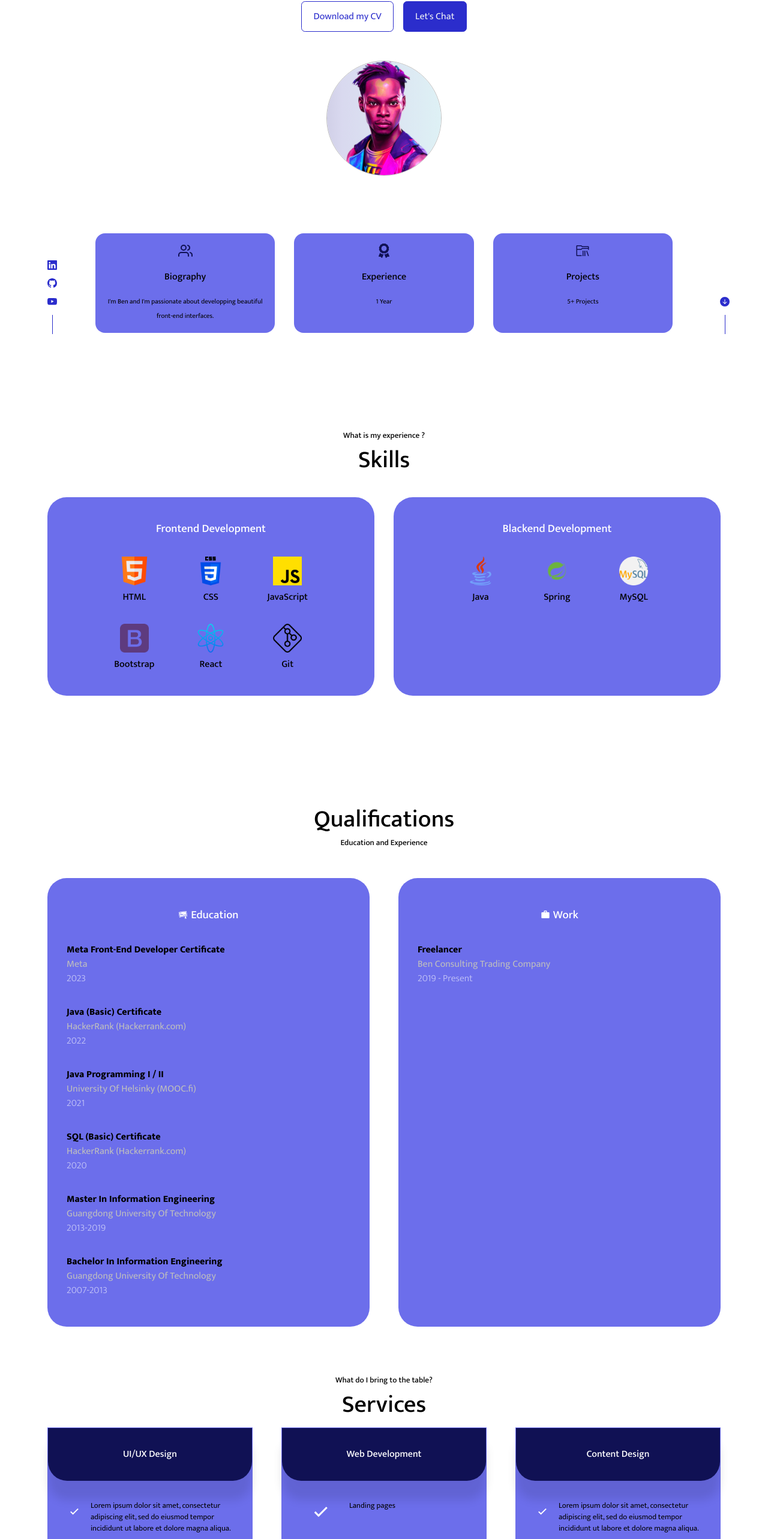
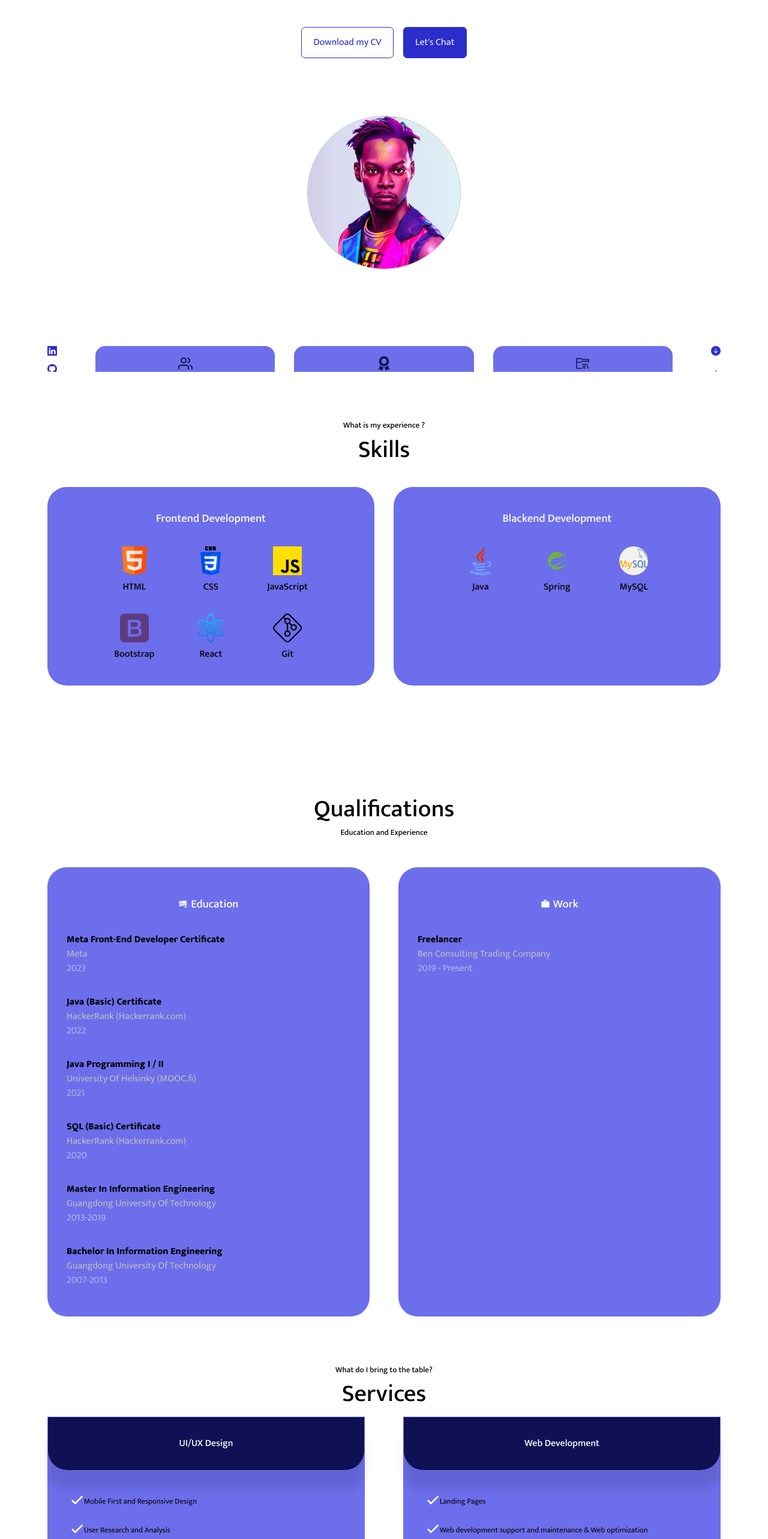
Before and after one commit to benbasty/portfolio-ben, a React (Create React App) app: page / in a window 1280 px wide. Shown: the part 189-2755 px from the top of the page at 60% size. Built offline with nearby package versions, Linux system fonts and the light colour scheme.

Commit message:
breakpoints for max width 600px

```diff
--- a/src/Header.js
+++ b/src/Header.js
@@ -60,7 +60,7 @@ const Header = () => {
                     </div>
 
                     <div className="scroll__down__container">
-                        <a href="#about"><BsArrowDownCircleFill /></a>
+                        <a href="#skills"><BsArrowDownCircleFill /></a>
                     </div>
                 </div>
             </div>
--- a/src/Services.js
+++ b/src/Services.js
@@ -15,44 +15,45 @@ function Services() {
                     </div>
                     <div className="service__list">
                         <li>
-                            <BiCheck className="service__list__icon" />
-                            <p>Lorem ipsum dolor sit amet,
-                                consectetur adipiscing elit,
-                                sed do eiusmod tempor incididunt
-                                ut labore et dolore magna aliqua.
-                            </p>
+                            <div className="service__list__icon"><BiCheck /></div>
+                            <div className="service__list__paragraph">
+                                <p>Mobile First and Responsive Design</p>
+                            </div>
                         </li>
                         <li>
-                            <BiCheck className="service__list__icon" />
-                            <p>Lorem ipsum dolor sit amet,
-                                consectetur adipiscing elit,
-                                sed do eiusmod tempor incididunt
-                                ut labore et dolore magna aliqua.
-                            </p>
+                            <div className="service__list__icon"><BiCheck /></div>
+                            <div className="service__list__paragraph">
+                                <p>User Research and Analysis</p>
+                            </div>
+
                         </li>
                         <li>
-                            <BiCheck className="service__list__icon" />
-                            <p>Lorem ipsum dolor sit amet,
-                                consectetur adipiscing elit,
-                                sed do eiusmod tempor incididunt
-                                ut labore et dolore magna aliqua.
-                            </p>
+                            <div className="service__list__icon"><BiCheck /></div>
+                            <div className="service__list__paragraph">
+                                <p>Wireframe and Rapid Prototyping</p>
+                            </div>
+
                         </li>
                         <li>
-                            <BiCheck className="service__list__icon" />
-                            <p>Lorem ipsum dolor sit amet,
-                                consectetur adipiscing elit,
-                                sed do eiusmod tempor incididunt
-                                ut labore et dolore magna aliqua.
-                            </p>
+                            <div className="service__list__icon"><BiCheck /></div>
+                            <div className="service__list__paragraph">
+                                <p>User Testing</p>
+                            </div>
+
                         </li>
                         <li>
-                            <BiCheck className="service__list__icon" />
-                            <p>Lorem ipsum dolor sit amet,
-                                consectetur adipiscing elit,
-                                sed do eiusmod tempor incididunt
-                                ut labore et dolore magna aliqua.
-                            </p>
+                            <div className="service__list__icon"><BiCheck /></div>
+                            <div className="service__list__paragraph">
+                                <p>Customer Experience Consulting</p>
+                            </div>
+
+                        </li>
+                        <li>
+                            <div className="service__list__icon"><BiCheck /></div>
+                            <div className="service__list__paragraph">
+                                <p>Design Thinking</p>
+                            </div>
+
                         </li>
 
                     </div>
@@ -63,82 +64,98 @@ function Services() {
                     </div>
                     <div className="service__list">
                         <li>
-                            <BiCheck className="service__list__icon" />
-                            <p>Landing pages</p>
+                            <div className="service__list__icon"><BiCheck /></div>
+                            <div className="service__list__paragraph">
+                                <p>Landing Pages</p>
+                            </div>
                         </li>
                         <li>
-                            <BiCheck className="service__list__icon" />
-                            <p>Web development support and maintenance & Web optimization</p>
+                            <div className="service__list__icon"><BiCheck /></div>
+                            <div className="service__list__paragraph">
+                                <p>Web development support and maintenance & Web optimization</p>
+                            </div>
+
                         </li>
                         <li>
-                            <BiCheck className="service__list__icon" />
-                            <p>Web programming
-                            </p>
+                            <div className="service__list__icon"><BiCheck /></div>
+                            <div className="service__list__paragraph">
+                                <p>Web programming</p>
+                            </div>
+
                         </li>
                         <li>
-                            <BiCheck className="service__list__icon" />
-                            <p>Search Engine Optimisation</p>
+                            <div className="service__list__icon"><BiCheck /></div>
+                            <div className="service__list__paragraph">
+                                <p>Search Engine Optimisation</p>
+                            </div>
+
                         </li>
                         <li>
-                            <BiCheck className="service__list__icon" />
-                            <p>Domain Name, Web Hosting & Professional domain name email address</p>
+                            <div className="service__list__icon"><BiCheck /></div>
+                            <div className="service__list__paragraph">
+                                <p>Domain Name, Web Hosting & Professional domain name email address</p>
+                            </div>
+
                         </li>
                         <li>
-                            <BiCheck className="service__list__icon" />
-                            <p>Content Creation & Social Media Management
-                            </p>
+                            <div className="service__list__icon"><BiCheck /></div>
+                            <div className="service__list__paragraph">
+                                <p>Content Creation & Social Media Management</p>
+                            </div>
+
                         </li>
 
                     </div>
                 </article>
-                <article className="service">
+                {/* <article className="service">
                     <div className="service__head">
                         <h3>Content Design</h3>
                     </div>
                     <div className="service__list">
                         <li>
-                            <BiCheck className="service__list__icon" />
-                            <p>Lorem ipsum dolor sit amet,
-                                consectetur adipiscing elit,
-                                sed do eiusmod tempor incididunt
-                                ut labore et dolore magna aliqua.
-                            </p>
+                            <div className="service__list__icon"><BiCheck /></div>
+                            <div className="service__list__paragraph">
+                                <p>Landing Pages</p>
+                            </div>
                         </li>
                         <li>
-                            <BiCheck className="service__list__icon" />
-                            <p>Lorem ipsum dolor sit amet,
-                                consectetur adipiscing elit,
-                                sed do eiusmod tempor incididunt
-                                ut labore et dolore magna aliqua.
-                            </p>
+                            <div className="service__list__icon"><BiCheck /></div>
+                            <div className="service__list__paragraph">
+                                <p>Web development support and maintenance & Web optimization</p>
+                            </div>
+
                         </li>
                         <li>
-                            <BiCheck className="service__list__icon" />
-                            <p>Lorem ipsum dolor sit amet,
-                                consectetur adipiscing elit,
-                                sed do eiusmod tempor incididunt
-                                ut labore et dolore magna aliqua.
-                            </p>
+                            <div className="service__list__icon"><BiCheck /></div>
+                            <div className="service__list__paragraph">
+                                <p>Web programming</p>
+                            </div>
+
                         </li>
                         <li>
-                            <BiCheck className="service__list__icon" />
-                            <p>Lorem ipsum dolor sit amet,
-                                consectetur adipiscing elit,
-                                sed do eiusmod tempor incididunt
-                                ut labore et dolore magna aliqua.
-                            </p>
+                            <div className="service__list__icon"><BiCheck /></div>
+                            <div className="service__list__paragraph">
+                                <p>Search Engine Optimisation</p>
+                            </div>
+
                         </li>
                         <li>
-                            <BiCheck className="service__list__icon" />
-                            <p>Lorem ipsum dolor sit amet,
-                                consectetur adipiscing elit,
-                                sed do eiusmod tempor incididunt
-                                ut labore et dolore magna aliqua.
-                            </p>
+                            <div className="service__list__icon"><BiCheck /></div>
+                            <div className="service__list__paragraph">
+                                <p>Domain Name, Web Hosting & Professional domain name email address</p>
+                            </div>
+
+                        </li>
+                        <li>
+                            <div className="service__list__icon"><BiCheck /></div>
+                            <div className="service__list__paragraph">
+                                <p>Content Creation & Social Media Management</p>
+                            </div>
+
                         </li>
 
                     </div>
-                </article>
+                </article> */}
 
             </div>
 
--- a/src/header.css
+++ b/src/header.css
@@ -1,8 +1,8 @@
 /* Header */
 header {
-    height: 97vh;
+    height: 94.84vh;
     overflow: hidden;
-    padding-top: 0.3rem;
+    padding-top: 2rem;
 }
 
 .header__container {
@@ -15,20 +15,21 @@ header {
   display: flex;
   gap: 1rem;
   justify-content: center;
-  margin-top: 2rem;
+  margin-top: 3rem;
 }
 
 .me {
   /* width: 22rem;
   height: 22rem; */
-  width: 12rem;
-  height: 12rem;
+  width: 16rem;
+  height: 16rem;
   position: relative;
   /* width: 13%;
   height: 26%; */
   /* position: absolute; */
   /* left: calc(50% - 6rem); */
-  margin-top: 3rem;
+  margin-top: 6rem;
+  margin-bottom: 6rem;
   margin-left: auto;
   margin-right: auto;
   /* border-radius: 12rem 12rem 0 0; looks like opposite cup */
@@ -54,6 +55,8 @@ header {
 
 .biography {
   /* position: absolute; */
+  display: flex;
+  flex-direction: row;
   width: 100%;
   padding: 2rem 0;
 }
@@ -61,8 +64,8 @@ header {
 .header__social__icons {
   display: flex;
   gap: 0.4rem;
-  position: absolute;
-  bottom: 5rem;
+  /* position: absolute;
+  bottom: 5rem; */
   flex-direction: column;
   align-items: center;
   z-index: 10000;
@@ -81,7 +84,7 @@ header {
 
 /* about */
 #about {
-  padding: 4rem 5rem;
+  padding: 0 4rem;
   width: 100%;
   display: grid;
   grid-template-columns: 1fr 1fr 1fr;
@@ -126,10 +129,10 @@ header {
 
 .scroll__down__container {
     display: flex;
-    gap: 0.4rem;
-    position: absolute;
+    gap: 1rem;
+    /* position: absolute;
     right: 0rem;
-    bottom: 5rem;
+    bottom: 5rem; */
     flex-direction: column;
     align-items: center;
     transition: 1s ease;
@@ -138,7 +141,7 @@ header {
 .scroll__down__container:after {
     content: "";
     width: 1px;
-    height: 2rem;
+    height: 6rem;
     background-color: var(--color-primary);
 }
 
--- a/src/services.css
+++ b/src/services.css
@@ -3,8 +3,8 @@
 
 .services__container {
     display: grid;
-    grid-template-columns: repeat(3, 1fr);
-    gap: 3rem;
+    grid-template-columns: repeat(2, 1fr);
+    gap: 4rem;
   }
 
   .service {
@@ -40,19 +40,23 @@
   }
 
   .service__list li {
-    display: flex;
-    gap: 1rem;
-    margin-bottom: 0.8rem;
+    width: 100%;
+    display: grid;
+    grid-template-columns: 6% 93%;
+    align-items: center;
+    /* gap: 0.1rem; */
   }
+
 
   .service__list__icon {
     color: var(--color-light);
-    font-size: 4rem;
-    padding-bottom: 1.7rem;
+    font-size: 2rem;
   }
 
-  .service__list p {
+
+  .service__list .service__list__paragraph {
     font-size: 0.8rem;
+    padding-bottom: 0.5rem;
   }
 
   /* services media queries */
```
